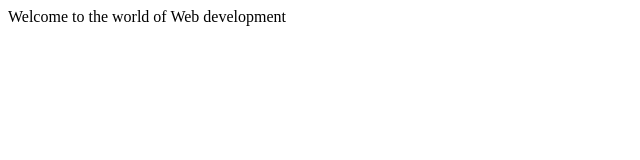
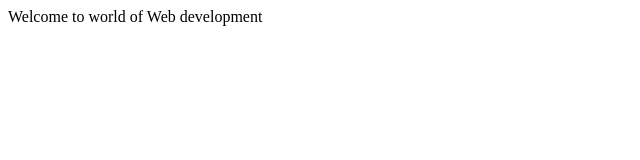
Before and after one commit to acciojob/getting-started-why-software-Sriniketh09, a website: page main.html in a window 1280 px wide. Shown: the full height of the page, 0-640 px from the left. Drawn offline with Linux system fonts and the light colour scheme.

Commit message:
created a submission

```diff
--- a/main.html
+++ b/main.html
@@ -8,11 +8,7 @@
 
 <body>
 	<!-- the entire body must be written by student -->
-	<div id="text">
-		Welcome to the world of Web development
-	</div>
-
-
+	<div id='text'>Welcome to world of Web development</div>
     <script type="text/javascript" src="./script.js">
 </script>
 
```
